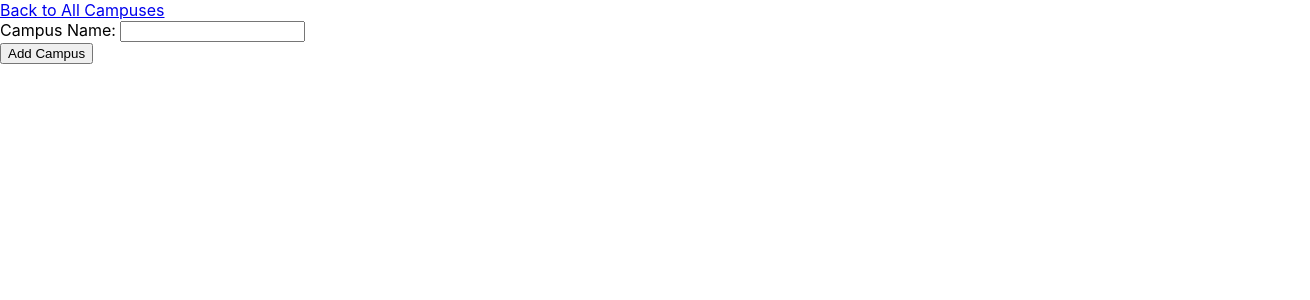
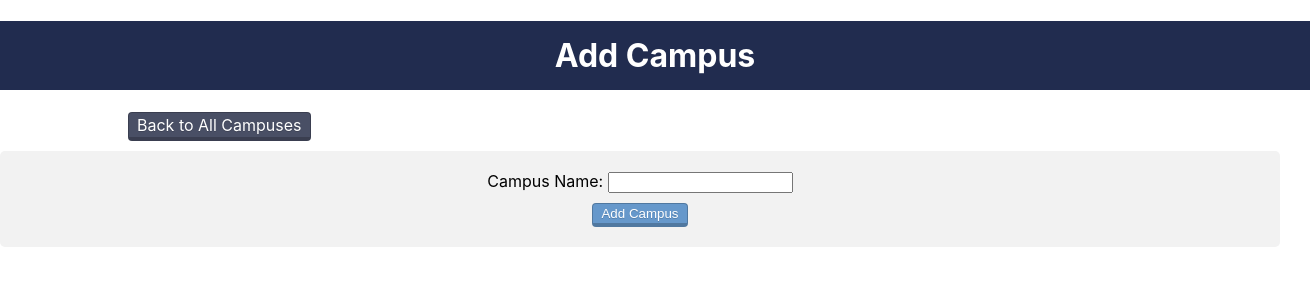
Before and after one commit to saarhaber/CRUD-App, a React (Create React App) app: page /reactrouter/addcampus in a window 1280 px wide. Shown: the top 300 px of the page, 1310 px wide, since content can reach past the window. Built offline with nearby package versions, Linux system fonts and the light colour scheme.

Commit message:
Added style to addCampus

```diff
--- a/src/components/AddCampus.css
+++ b/src/components/AddCampus.css
@@ -0,0 +1,108 @@
+.headline {
+    background-color: #212C4F;
+    width: 100%;
+    padding: 15px;
+    color: white;
+    text-align: center;
+
+}
+.leftLink {
+    text-align: left;
+    justify-items: left;
+    margin-left: 10%;
+    text-decoration: none;
+    color: white;
+    padding: 2px 8px;
+    display: inline-block;
+    position: relative;
+    border: 1px solid rgba(0,0,0,0.21);
+    border-bottom: 4px solid rgba(0,0,0,0.21);
+    border-radius: 4px;
+    text-shadow: 0 1px 0 rgba(0,0,0,0.15);
+    color: white;
+    background: #494F65;
+}
+.rightLink {
+    margin-left: 70%;
+    text-decoration: none;
+    color: white;
+    padding: 2px 8px;
+    display: inline-block;
+    position: relative;
+    border: 1px solid rgba(0,0,0,0.21);
+    border-bottom: 4px solid rgba(0,0,0,0.21);
+    border-radius: 4px;
+    text-shadow: 0 1px 0 rgba(0,0,0,0.15);
+    color: white;
+    background: #494F65;
+}
+.campusTable {
+    background-color: #212C4F;
+    color: white;
+    box-shadow: 0 4px 8px 0 rgba(0,0,0,0.2);
+    transition: 0.3s;
+    border-radius: 5px;
+    padding: 5px 16px;
+    width: 50px;
+    margin-left: 10px;
+    margin-top: 10px;
+  }
+
+.campusTable:hover {
+    box-shadow: 0 8px 16px 0 rgba(0,0,0,0.2);
+}
+img {
+    border-radius: 5px 5px 0 0;
+}
+.button {
+    text-decoration: none;
+    color: white;
+    padding: 2px 8px;
+    display: inline-block;
+    position: relative;
+    border: 1px solid rgba(0,0,0,0.21);
+    border-bottom: 4px solid rgba(0,0,0,0.21);
+    border-radius: 4px;
+    text-shadow: 0 1px 0 rgba(0,0,0,0.15);
+    color: white;
+    background: rgba(102,152,203,1);
+}
+.button:active {
+    box-shadow: 0 0 #212C4F; background-color: #494F65;
+}
+.campusContainer {
+    width: 100%;
+    display: grid;
+    display: flex;
+    flex-wrap: wrap;
+    color: white;
+    transition: 0.3s;
+    border-radius: 5px;
+    padding: 10px;
+    margin-left: 10px;
+}
+.allCampusContainer {
+    width: 100%;
+    display: grid;
+
+}
+.form {
+    margin-top: 10px;
+    text-align: center;
+    justify-items: center;
+    border-radius: 5px;
+    background-color: #f2f2f2;
+    padding: 20px;
+}
+.form button{
+    margin-top: 10px;
+    padding: 2px 8px;
+    display: inline-block;
+    position: relative;
+    border: 1px solid rgba(0,0,0,0.21);
+    border-bottom: 4px solid rgba(0,0,0,0.21);
+    border-radius: 4px;
+    text-shadow: 0 1px 0 rgba(0,0,0,0.15);
+    color: white;
+    background: rgba(102,152,203,1);
+}
--- a/src/components/AddCampus.js
+++ b/src/components/AddCampus.js
@@ -1,5 +1,6 @@
 import React, { Component } from 'react'
 import {Link} from 'react-router-dom';
+import './AddCampus.css';
 
 class AddCampus extends Component {
   constructor () {
@@ -24,16 +25,17 @@ class AddCampus extends Component {
       "imageUrl": "https://c8.alamy.com/comp/D0XA1N/college-students-walking-and-playing-guitar-on-campus-in-autumn-D0XA1N.jpg"
     }
     this.props.addCampus(campusToAdd)
-    console.log("Submit works, Campus with name ",this.state.campusName," would have been added.")
+    alert("Successfully added Campus")
   }
 
   render () {
     return (
       <div className="Content">
+        <h1 className = "headline">Add Campus </h1>
           <div>
-            <Link to="/AllCampuses">Back to All Campuses</Link>
+            <Link className="leftLink" to="/AllCampuses">Back to All Campuses</Link>
           </div>
-        <form onSubmit={this.handleSubmit}>
+        <form onSubmit={this.handleSubmit} className="form">
           <div>
             <label htmlFor="campusName">Campus Name: </label>
             <input type="text" name="campusName" onChange={this.handleChange} />
--- a/src/components/AllCampuses.css
+++ b/src/components/AllCampuses.css
@@ -1,3 +1,41 @@
+.headline {
+    background-color: #212C4F;
+    width: 100%;
+    padding: 15px;
+    color: white;
+    text-align: center;
+
+}
+.leftLink {
+    text-align: left;
+    justify-items: left;
+    margin-left: 10%;
+    text-decoration: none;
+    color: white;
+    padding: 2px 8px;
+    display: inline-block;
+    position: relative;
+    border: 1px solid rgba(0,0,0,0.21);
+    border-bottom: 4px solid rgba(0,0,0,0.21);
+    border-radius: 4px;
+    text-shadow: 0 1px 0 rgba(0,0,0,0.15);
+    color: white;
+    background: #494F65;
+}
+.rightLink {
+    margin-left: 70%;
+    text-decoration: none;
+    color: white;
+    padding: 2px 8px;
+    display: inline-block;
+    position: relative;
+    border: 1px solid rgba(0,0,0,0.21);
+    border-bottom: 4px solid rgba(0,0,0,0.21);
+    border-radius: 4px;
+    text-shadow: 0 1px 0 rgba(0,0,0,0.15);
+    color: white;
+    background: #494F65;
+}
 .campusTable {
     background-color: #212C4F;
     color: white;
@@ -46,6 +84,5 @@ img {
 .allCampusContainer {
     width: 100%;
     display: grid;
-    justify-items: center;
-    text-align: center;
+
 }
--- a/src/components/AllCampuses.js
+++ b/src/components/AllCampuses.js
@@ -8,9 +8,10 @@ const AllCampuses = (props) => {
   const { campuses, removeCampus, addCampus} = props;
     return (
       <div className ="allCampusContainer">
-          <h1> This is all Campuses page and it works</h1>
-          <p><Link to="/">Home</Link></p>
-          <p><Link to="/addcampus">Add Campus</Link></p>
+          <h1 className = "headline">All Campuses </h1>
+          <div className="Links">
+          <Link className="leftLink" to="/">Home</Link><Link className="rightLink" to="/addcampus">Add Campus</Link>
+          </div>
           <div className ="campusContainer">
             {campuses.map(campus =>
                 <div>
```
